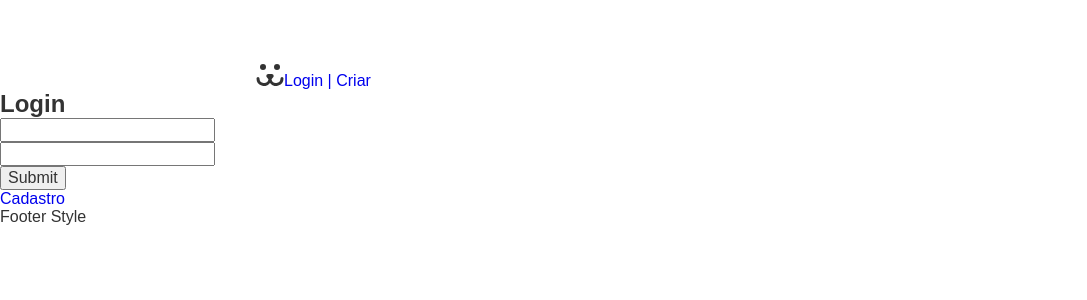
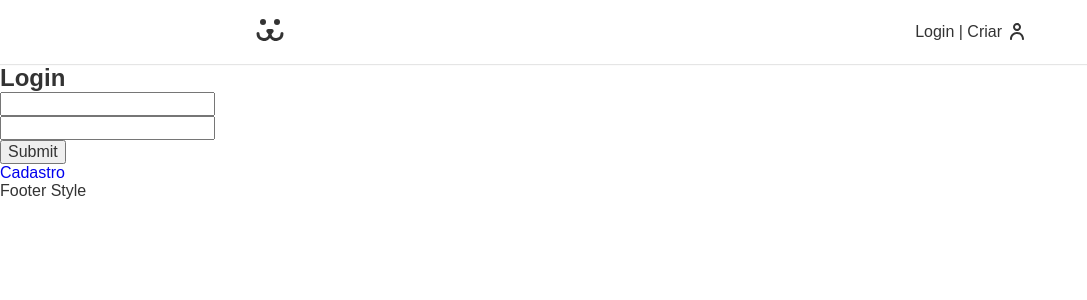
Before and after one commit to BLRocha/dog, a React (Create React App) app: page /login in a window 1280 px wide. Shown: the top 300 px of the page, without its empty margins (0-1087 px from the left). Built offline with nearby package versions, Linux system fonts and the light colour scheme.

Commit message:
define styles in modules css for Header component

```diff
--- a/src/Components/Header.module.css
+++ b/src/Components/Header.module.css
@@ -0,0 +1,36 @@
+.header {
+    box-shadow: 0px 1px 1px rgba(0,0,0,0.1);
+    position: fixed;
+    width: 100%;
+    z-index: 100;
+    background: #fff;
+    top: 0;
+}
+
+.nav {
+    display: flex;
+    justify-content: space-between;
+    align-items: center;
+    height: 4rem;
+}
+
+.logo {
+    padding: .5rem 0;
+}
+
+.login {
+    display: flex;
+    align-items: center;
+    color: #333;
+}
+
+.login::after {
+    content: '';
+    display: inline-block;
+    width: 14px;
+    height: 17px;
+    background: url('../Assets/usuario.svg') no-repeat center center;
+    margin-left: .5rem;
+    position: relative;
+    top: -1px;
+}
```
